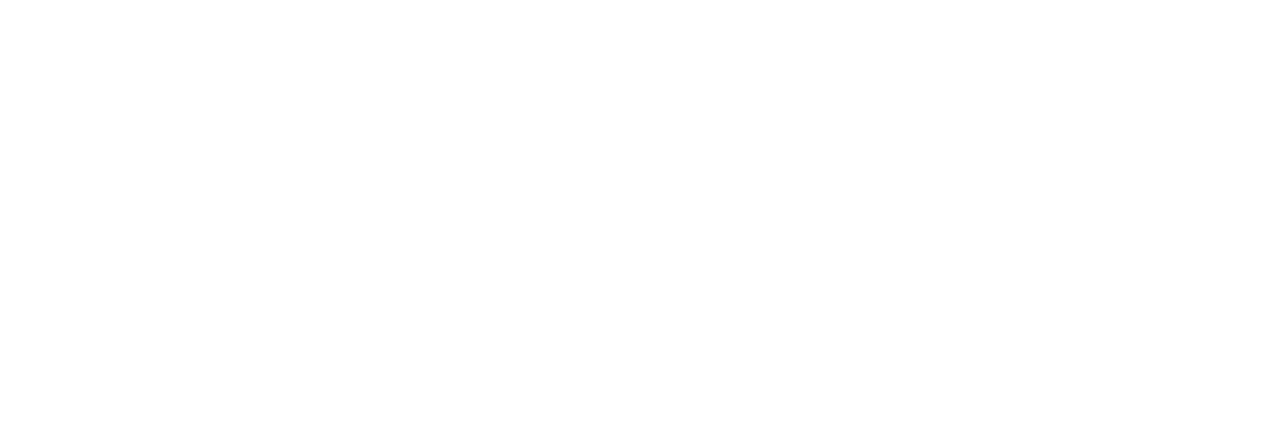
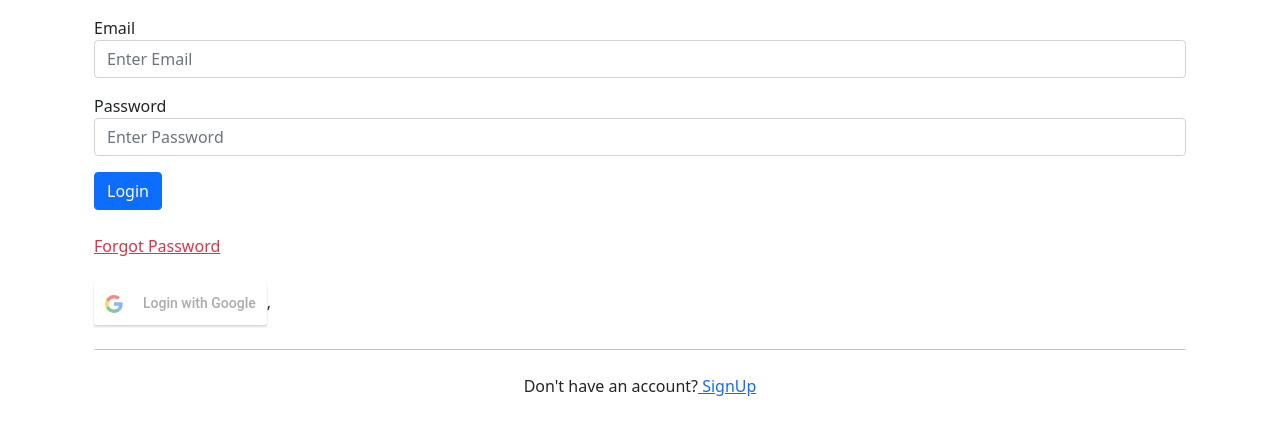
Before and after one commit to daksh-innovaccer/casptone_new, a React (Create React App) app in the folder client/: page / in a window 1280 px wide. Before the commit this address had no page. Shown: the top 434 px of the page. Built offline with nearby package versions, Linux system fonts and the light colour scheme.

Commit message:
from master

```diff
--- a/client/src/App.js
+++ b/client/src/App.js
@@ -3,7 +3,7 @@ import { Route, Routes } from 'react-router-dom'
 import { useSelector } from "react-redux"
 import SignIn from './Components/Auth/SignIn'
 import Signup from './Components/Auth/Signup'
-import ListDetails from "./Components/Auth/ListDetails";
+import ListDetails from './Components/HomePage/ListDetails'
 import Header from "./Components/Header/Header";
 import Services from "./Services/Services"
 import { useDispatch } from "react-redux"
@@ -12,7 +12,7 @@ import ForgotPassword from "./Components/Auth/ForgotPassword"
 
 function App() {
     const localdata = localStorage.getItem('token')
-    const { email, password, isLogged } = useSelector((state) => state)
+    const { isLogged } = useSelector((state) => state)
     const dispatch = useDispatch()
     const navigate = useNavigate()
     const logoutHandler = () => {
@@ -27,7 +27,10 @@ function App() {
     return (
         <div className="container mt-3 mb-3">
             {localdata ? <Header loggedState={isLogged} onLogoutClick={logoutHandler} /> : ""}
+            {/* <h1>Hi There!</h1>
+        <a href="/signin">SignIn</a> */}
             <Routes>
+                <Route path='/' element={<SignIn />}></Route>
                 <Route path='/signin' element={<SignIn />}></Route>
                 <Route path="/list" element={<ListDetails />}></Route>
                 <Route path="/signup" element={<Signup />}></Route>
--- a/client/src/Components/Auth/SignIn.js
+++ b/client/src/Components/Auth/SignIn.js
@@ -27,7 +27,7 @@ const SignIn = () => {
 
         Service.signin({ "email": email, "password": password })
             .then((res) => {
-                if (res.data !== '') {
+                if (res.status!=401) {
                     localStorage.setItem("token", res.data.token)
                     dispatch({ type: "logged", value: true })
                     navigate("/list")
@@ -71,7 +71,7 @@ const SignIn = () => {
                 <br />
                 <br />
                 <Link to="/forgot-password" className="text-danger">
-                    {" "}
+                    {/* {" "} */}
                     Forgot Password
                 </Link>
 
--- a/client/src/Components/Auth/Signup.js
+++ b/client/src/Components/Auth/Signup.js
@@ -29,7 +29,7 @@ const Signup = () => {
             password: password
         }
         Services.signup(data).then((res) => {
-            if (res.data != '') {
+            if (res.data !== '') {
                 navigate('/signin')
             }
 
@@ -71,7 +71,11 @@ const Signup = () => {
                 </div>
                 <button type="submit" className="btn btn-primary">Sign Up</button>
             </form>
-
+            <hr className="my-4" />
+            <p className="text-center">
+                Already have an account? {'  '}
+                <a href="/signin">Sign In</a>
+            </p>
         </div>
     )
 }
--- a/client/src/Components/Auth/ListDetails.js
+++ b/client/src/Components/HomePage/ListDetails.js
@@ -1,4 +1,4 @@
-const ListDetails = () =>{
+const ListDetails = (props) =>{
     return(
         <h1>Helllo</h1>
     )
--- a/client/src/Store/store.js
+++ b/client/src/Store/store.js
@@ -3,7 +3,7 @@ import { createStore } from 'redux'
 const initialState = {
     email: '',
     password: '',
-    isLogged: true,
+    isLogged: '',
     users: [],
     name: '',
     usermail: '',
```
Also changed, not shown: client/src/Services/Services.js (+11 -11 lines), 1 other file (tests, documents, lock files or other folders). Lines whose indentation alone changed are shown as unchanged.
